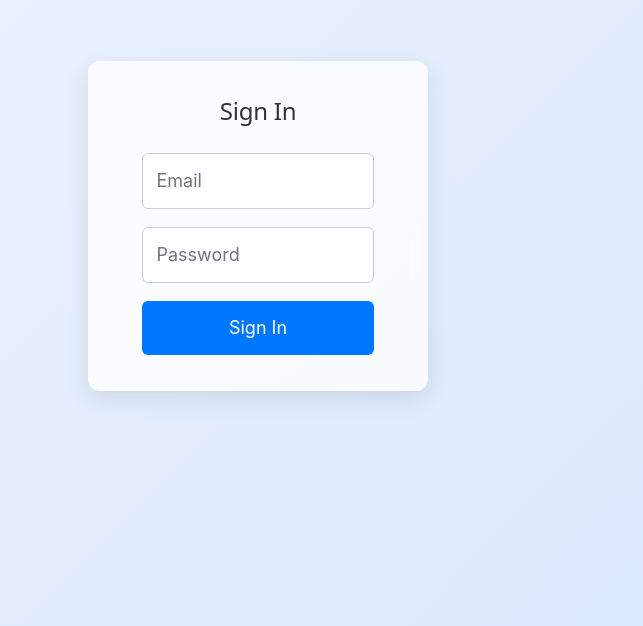
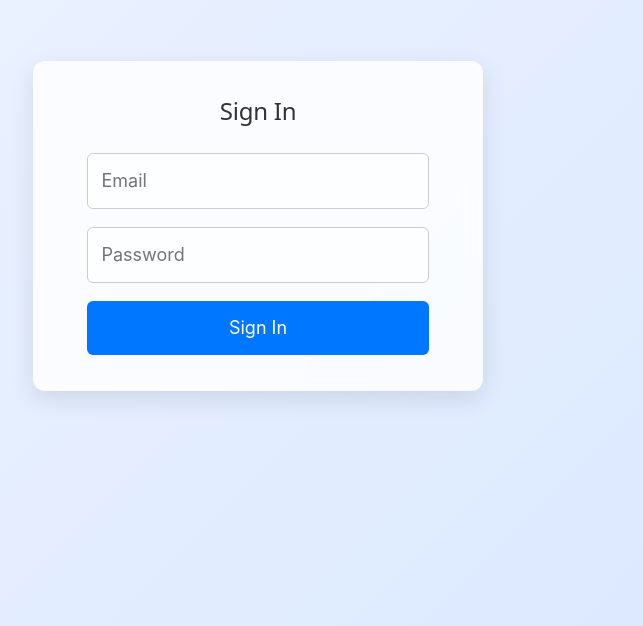
Before and after one commit to miarasel23/trippy-admin, a React (Vite) app: page / in a window 1280 px wide. Shown: the part 174-800 px from the top of the page, without its empty margins (382-1025 px from the left). Built offline with nearby package versions, Linux system fonts and the light colour scheme.

Commit message:
admin edit password optional

```diff
--- a/src/pages/AdminUserList.tsx
+++ b/src/pages/AdminUserList.tsx
@@ -159,11 +159,6 @@ export default function AdminUserList() {
       setFormError('Please select a Role');
       return;
     }
-    if (!password) {
-      setFormError(t('passwordRequired'));
-      return;
-    }
-
     try {
       setSubmitting(true);
       setFormError(null);
@@ -180,9 +175,11 @@ export default function AdminUserList() {
         is_superuser: isSuperuser,
         password: password
       };
-
       if (editItem) {
         payload.uuid = editItem.uuid;
+        if (password === "") {
+          delete payload.password;
+        }
         await editAdminUser(payload);
       } else {
         await createAdminUser(payload);
@@ -507,7 +504,6 @@ export default function AdminUserList() {
                         placeholder="******"
                         value={password}
                         onChange={(e) => setPassword(e.target.value)}
-                        required
                       />
                     </div>
 
--- a/src/pages/Login.tsx
+++ b/src/pages/Login.tsx
@@ -22,6 +22,7 @@ const Container = styled.div`
   justify-content: center;
   align-items: center;
   height: 100vh;
+
   background: linear-gradient(135deg, #f0f4ff, #d9e8ff);
 `;
 
@@ -31,7 +32,7 @@ const Card = styled.form`
   padding: 2rem 3rem;
   border-radius: 12px;
   box-shadow: 0 8px 24px rgba(0, 0, 0, 0.1);
-  width: 340px;
+  width: 450px;
 `;
 
 const Title = styled.h2`
@@ -47,6 +48,7 @@ const Input = styled.input`
   border: 1px solid #ccc;
   border-radius: 6px;
   font-size: 1rem;
+  color: #160202ff;
   background: rgba(255, 255, 255, 0.6);
 `;
 
```
Lines whose indentation alone changed are shown as unchanged.
